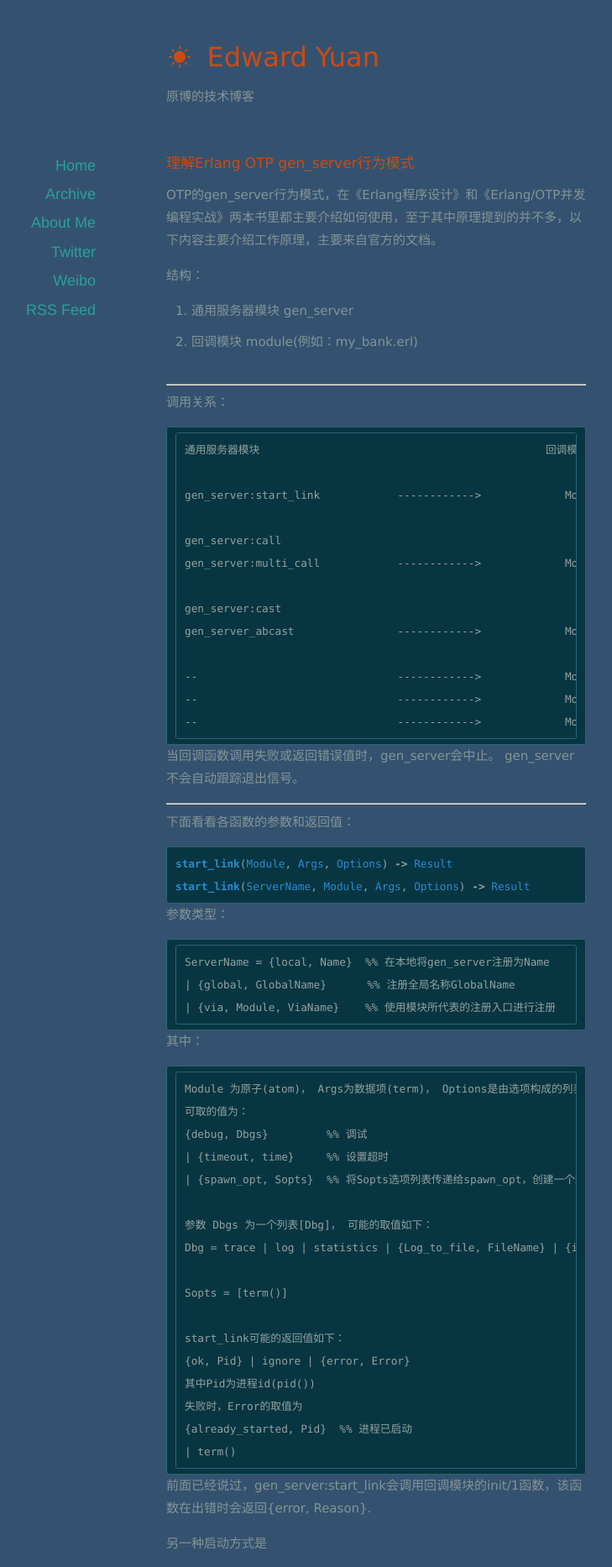
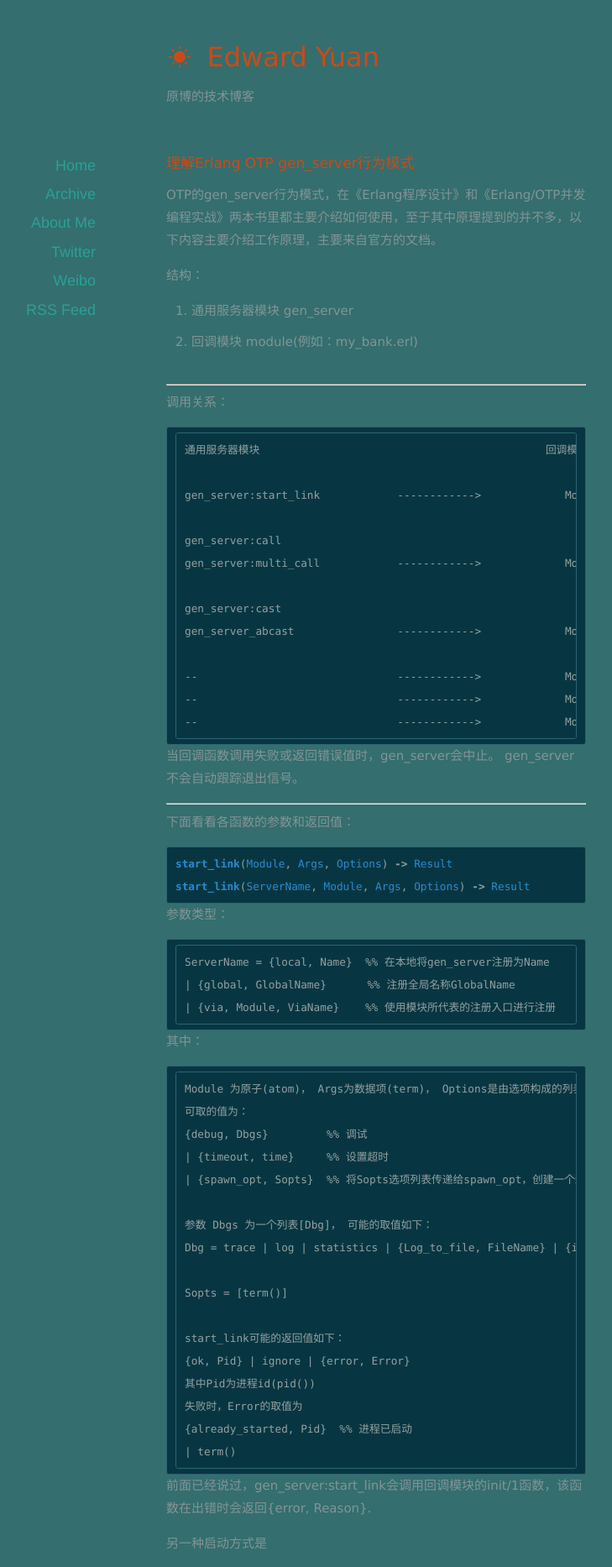
Before and after one commit to EdwardYuan/EdwardYuan.github.io, a Jekyll site: the page built from index.html, in a window 1280 px wide. Shown: the top 1866 px of the page at 84% size, without its empty margins (192-921 px from the left). Built offline with Jekyll 4.4.1, drawn with Linux system fonts in a browser that asks for light colours; nearby versions of some CDN libraries; the list of posts is cut into pages by our own code.

Commit message:
Update colors-dark.css

```diff
--- a/assets/css/colors-dark.css
+++ b/assets/css/colors-dark.css
@@ -1,5 +1,5 @@
 html, body {
-	background-color: #34526f;
+	background-color: #346e6e;
 	color: #839496;
 }
 
```
